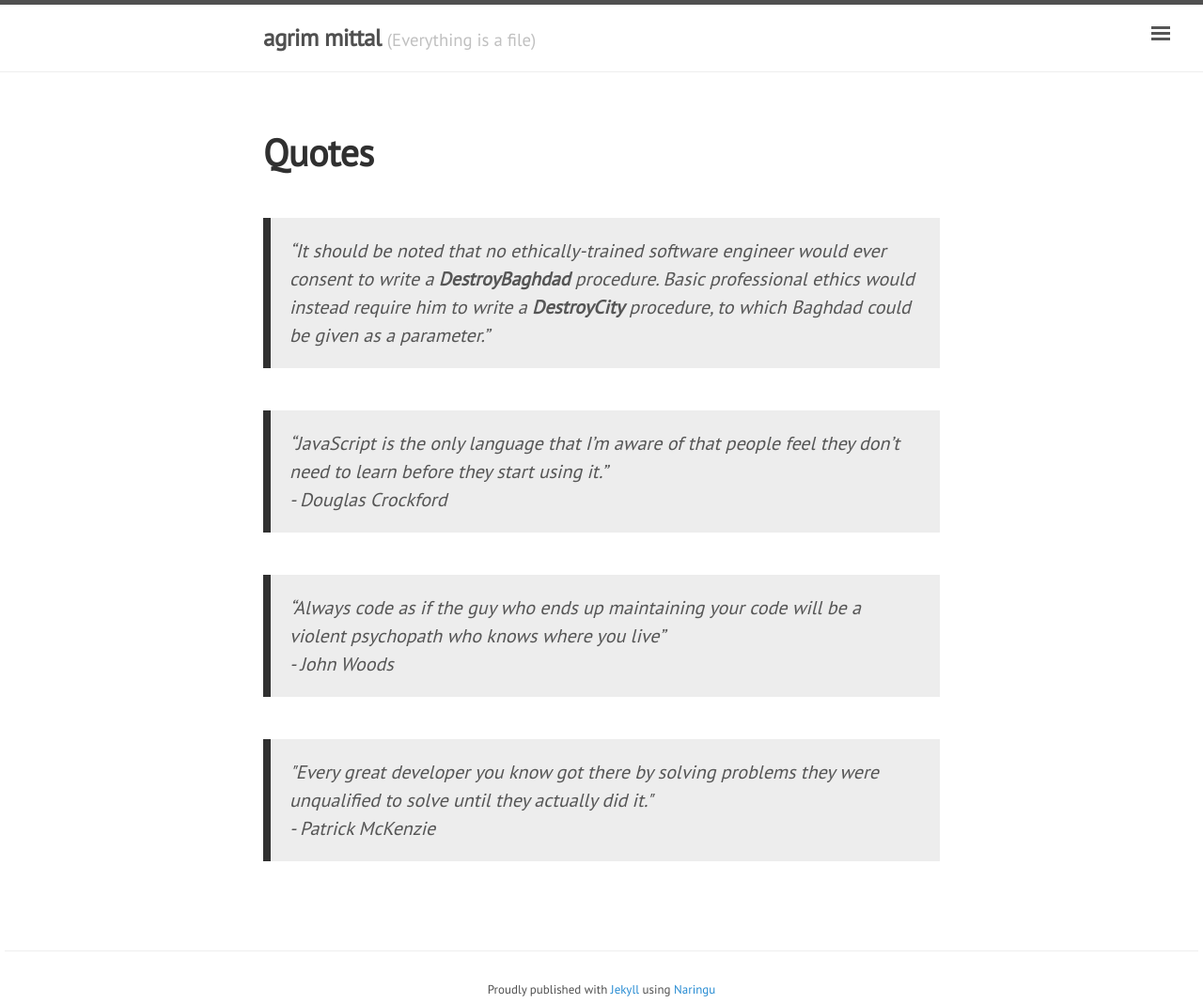
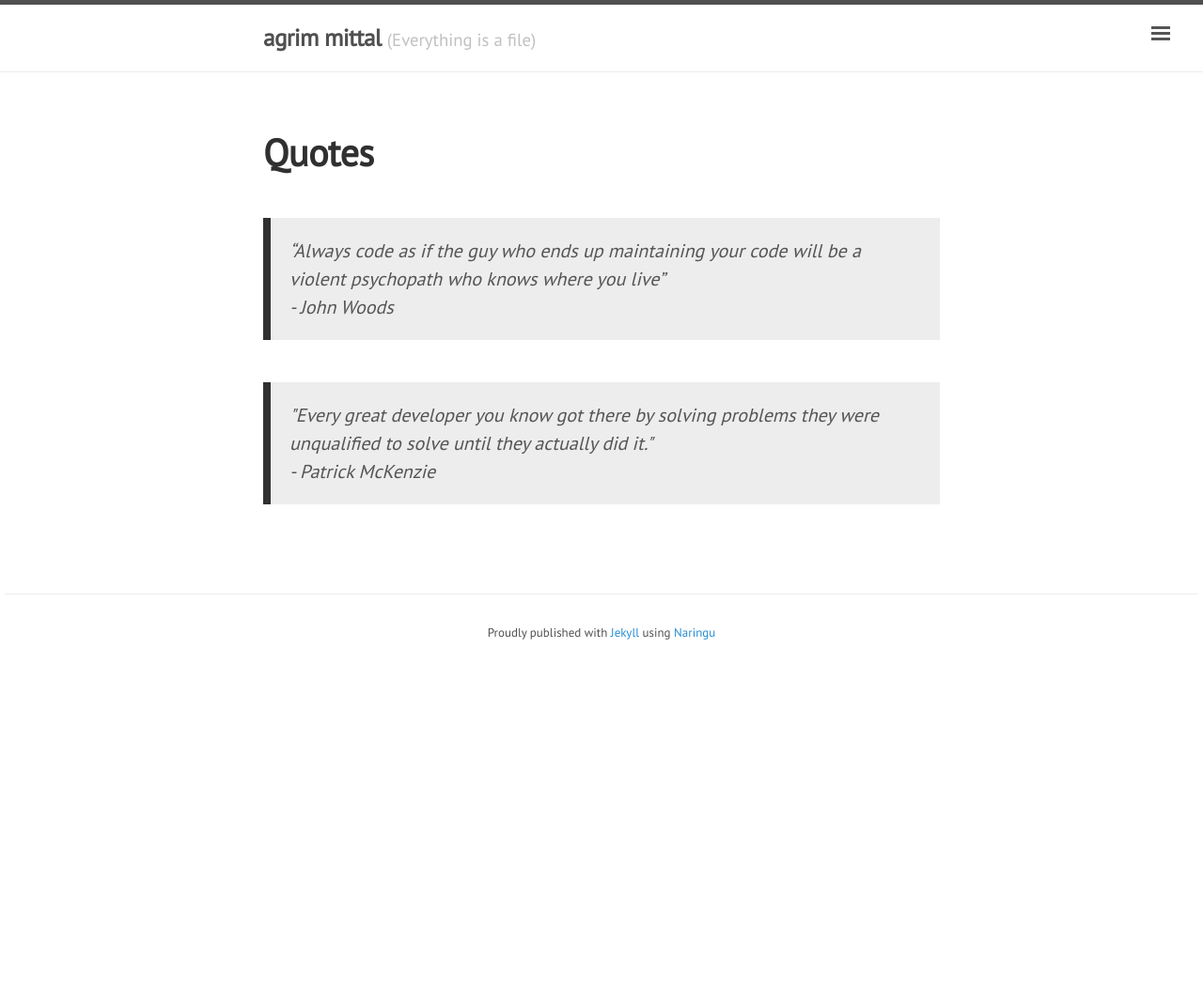
Before and after one commit to agrim123/agrim123.github.io, a Jekyll site: the page built from quotes.html, in a window 1280 px wide. Shown: the whole page at 94% size. Built offline with Jekyll 4.4.1, drawn with Linux system fonts in a browser that asks for light colours; nearby versions of some CDN libraries; after the commit the page ends 900 px from its top, so only the background shows below that.

Commit message:
Update profile

```diff
--- a/quotes.html
+++ b/quotes.html
@@ -4,16 +4,6 @@ title: Quotes
 permalink: /quotes/
 description: "An list of quotes"
 ---
-
-<blockquote>
-	“It should be noted that no ethically-trained software engineer would ever consent to write a <b>DestroyBaghdad</b> procedure. Basic professional ethics would instead require him to write a <b>DestroyCity</b> procedure, to which Baghdad could be given as a parameter.”
-</blockquote>
-
-<blockquote>
-	“JavaScript is the only language that I’m aware of that people feel they don’t need to learn before they start using it.”<br/>
-    - Douglas Crockford
-</blockquote>
-
 
 <blockquote>
 	“Always code as if the guy who ends up maintaining your code will be a violent psychopath who knows where you live”  <br/>
```
Also changed, not shown: about/index.md (+1 -3 lines).
